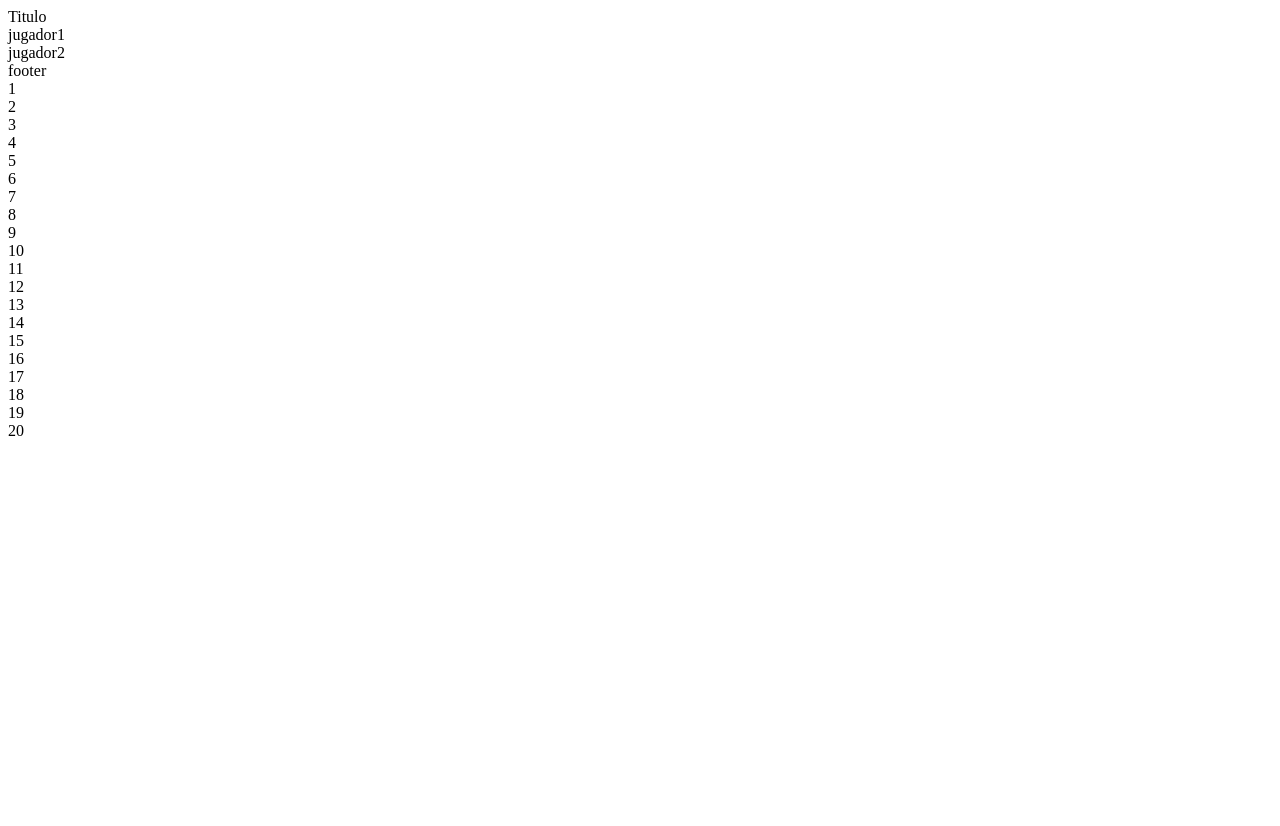
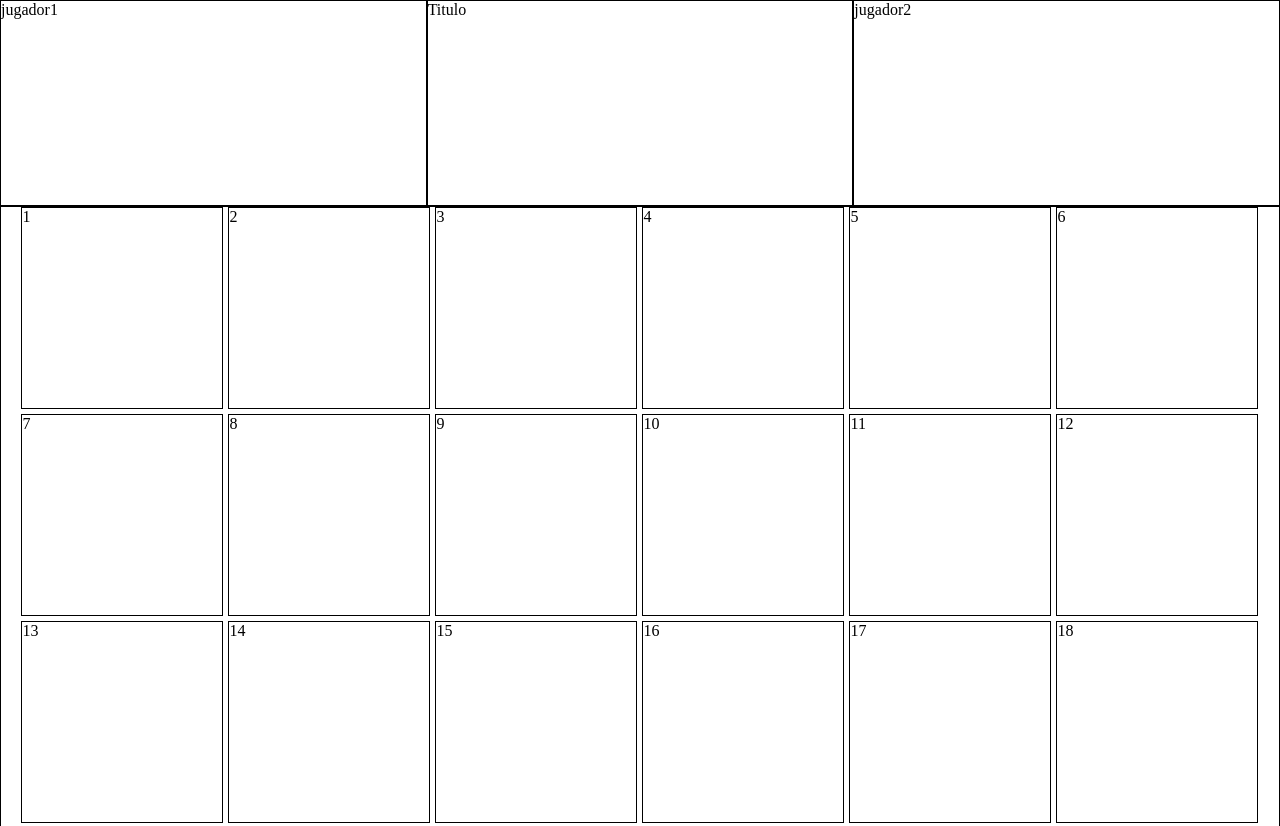
Before and after one commit to albertoouu/05memoryGame, a website: page src/index.html in a window 1280 px wide. Shown: the top 826 px of the page. Before the commit the page ends 800 px from the top, so only its background shows below. Drawn offline with Linux system fonts and the light colour scheme.

Commit message:
memoryGame sketch in css

```diff
--- a/src/index.html
+++ b/src/index.html
@@ -4,6 +4,7 @@
     <meta charset="UTF-8" />
     <meta http-equiv="X-UA-Compatible" content="IE=edge" />
     <meta name="viewport" content="width=device-width, initial-scale=1.0" />
+    <link rel="stylesheet" href="styles.css" />
     <title>Document</title>
   </head>
   <body>
@@ -11,7 +12,6 @@
       <div id="titulo" class="grid-item">Titulo</div>
       <div id="jugador1" class="grid-item">jugador1</div>
       <div id="jugador2" class="grid-item">jugador2</div>
-      <div id="footer" class="grid-item">footer</div>
       <div id="card-container">
         <div class="card">1</div>
         <div class="card">2</div>
@@ -34,6 +34,7 @@
         <div class="card">19</div>
         <div class="card">20</div>
       </div>
+      <footer id="footer" class="grid-item">footer</footer>
     </main>
   </body>
 </html>
--- a/src/styles.css
+++ b/src/styles.css
@@ -1,20 +1,45 @@
+* {
+  padding: 0;
+  margin: 0;
+}
 main {
   display: grid;
   grid-template-columns: repeat(6, 1fr);
   grid-template-rows: repeat(6, 1fr);
+  grid-template-areas:
+    "jugador1        jugador1        titulo        titulo            jugador2        jugador2"
+    "card-container  card-container  card-container  card-container  card-container  card-container"
+    "card-container  card-container  card-container  card-container  card-container  card-container"
+    "card-container  card-container  card-container  card-container  card-container  card-container"
+    "card-container  card-container  card-container  card-container  card-container  card-container"
+    "footer          footer          footer          footer          footer          footer";
 }
 #titulo {
   grid-area: titulo;
+  border: solid black 1px;
 }
 #jugador1 {
   grid-area: jugador1;
+  border: solid black 1px;
 }
 #jugador2 {
   grid-area: jugador2;
+  border: solid black 1px;
 }
 #footer {
   grid-area: footer;
+  border: solid black 1px;
 }
-#grid-container {
+#card-container {
   grid-area: card-container;
+  border: solid black 1px;
+  display: flex;
+  gap: 5px;
+  flex-wrap: wrap;
+  justify-content: center;
 }
+.card {
+  border: solid black 1px;
+  height: 200px;
+  width: 200px;
+}
```
